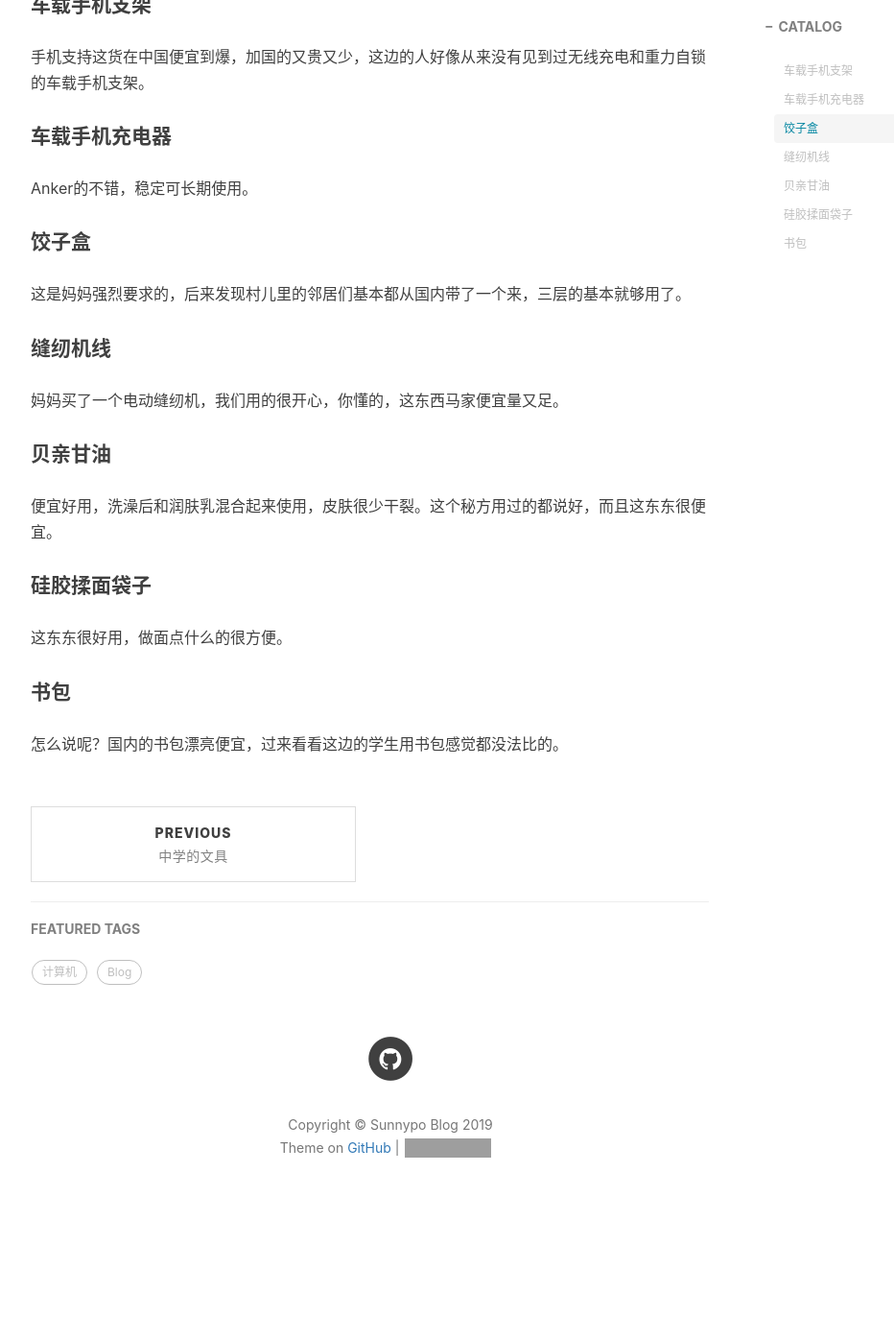
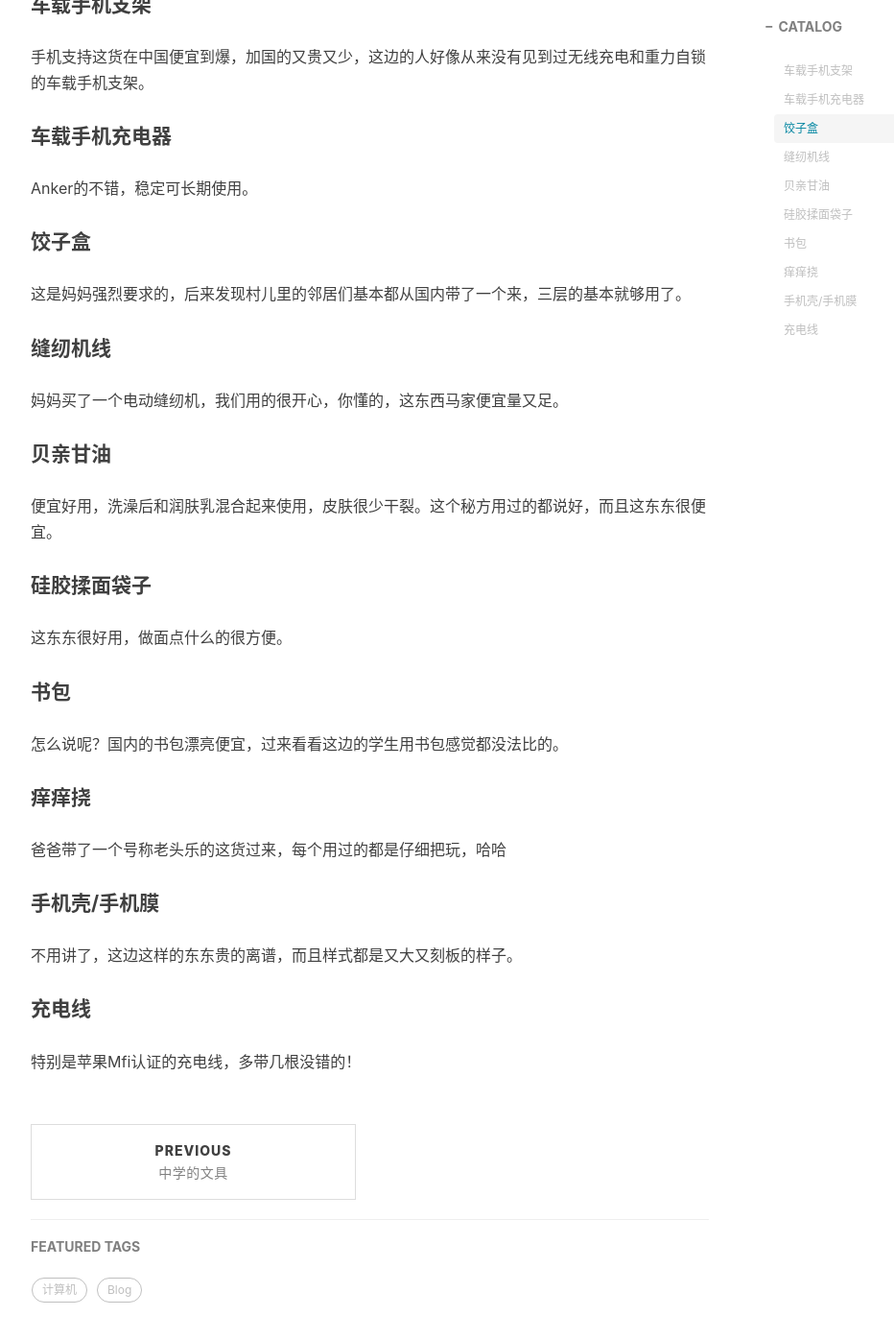
Before and after one commit to rainypo/rainypo.github.io, a Jekyll site: the page built from _posts/2019-03-14-前往枫叶国的什么值得带一.md, in a window 1280 px wide and 1400 px high, scrolled down 580 px. Shown: the top 1396 px of the window at 96% size, without its empty margins (233-1165 px from the left). Built offline with Jekyll 4.4.1, drawn with Linux system fonts in a browser that asks for light colours; nearby versions of some CDN libraries; comment, search, counter and statistics services are not loaded; before the commit the page ends 1880 px from its top, so only the background shows below that; grey boxes are pictures that could not be loaded.

Commit message:
Update 2019-03-14-前往枫叶国的什么值得带一.md

```diff
--- a/_posts/2019-03-14-前往枫叶国的什么值得带一.md
+++ b/_posts/2019-03-14-前往枫叶国的什么值得带一.md
@@ -16,6 +16,7 @@ tags:								                 #标签
 手机支持这货在中国便宜到爆，加国的又贵又少，这边的人好像从来没有见到过无线充电和重力自锁的车载手机支架。
 
 #### 车载手机充电器
+
 Anker的不错，稳定可长期使用。
 
 #### 饺子盒
@@ -37,3 +38,15 @@ Anker的不错，稳定可长期使用。
 #### 书包
 
 怎么说呢？国内的书包漂亮便宜，过来看看这边的学生用书包感觉都没法比的。
+
+#### 痒痒挠
+
+爸爸带了一个号称老头乐的这货过来，每个用过的都是仔细把玩，哈哈
+
+#### 手机壳/手机膜
+
+不用讲了，这边这样的东东贵的离谱，而且样式都是又大又刻板的样子。
+
+#### 充电线
+
+特别是苹果Mfi认证的充电线，多带几根没错的！
```
